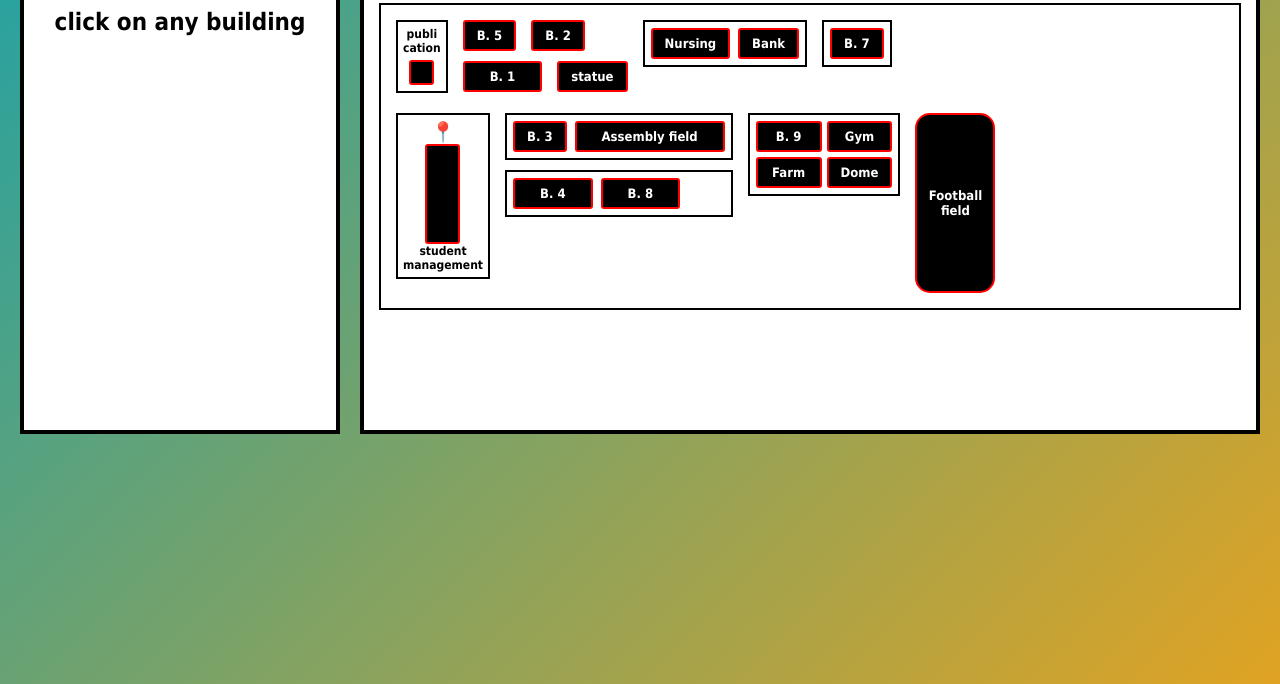
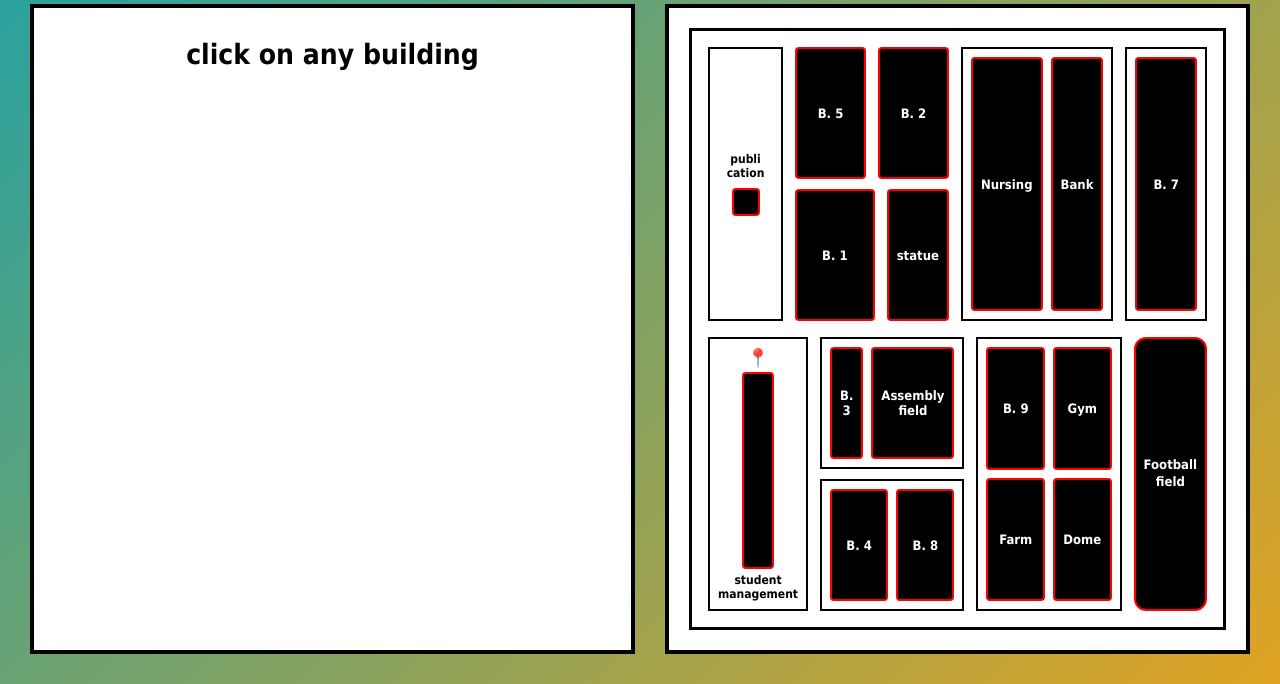
Before and after one commit to GoGopherStudent29/final-project, a plain HTML site: page index.html in a window 1280 px wide. Shown: the part 116-800 px from the top of the page. Drawn offline with Linux system fonts and the light colour scheme.

Commit message:
uuu
uuuu

```diff
--- a/index.html
+++ b/index.html
@@ -2,7 +2,7 @@
 <html lang="th">
 <head>
   <meta charset="UTF-8">
-  <title>CRU Map - แผนที่โรงเรียนชลราษฎรอำรุง</title>
+  <title>CRU MAP - แผนที่โรงเรียนชลราษฎรอำรุง</title>
   <style>
     * {
       box-sizing: border-box;
@@ -11,43 +11,55 @@
 
     body {
       margin: 0;
-      padding: 20px;
-      /* Gradient*/
+      padding: 30px;
+      /* Gradient */
       background: linear-gradient(135deg, #1fa2a6 0%, #e0a323 100%);
       min-height: 100vh;
+      display: flex;
+      flex-direction: column;
+      align-items: center; /* Center layout horizontally */
     }
 
-    /* main title*/
+    /* main title */
     .main-title {
-      font-size: 56px;
+      font-size: 60px;
       font-weight: bold;
-      margin: 0 0 15px 10px;
+      margin: 0 0 20px 0;
       color: #000;
+      width: 100%;
+      max-width: 1400px;
+      text-align: left;
     }
 
-    /* container for all box */
+    /* container for all box - expanded equal layout */
     .app-container {
       display: flex;
-      gap: 20px;
+      gap: 30px;
+      justify-content: center;
+      align-items: stretch;
+      width: 100%;
+      max-width: 1400px;
+      height: 650px; /* Fixed height so both panels scale straight */
     }
 
     /* ------------------------------------------
        left map description
        ------------------------------------------ */
     .left-panel {
-      width: 320px;
+      flex: 1; /* Equal width with right panel */
       background-color: #ffffff;
       border: 4px solid #000000;
-      padding: 20px;
+      padding: 30px;
       text-align: center;
-      min-height: 450px;
       display: flex;
       flex-direction: column;
       align-items: center;
+      justify-content: flex-start;
+      height: 100%;
     }
 
     .building-title {
-      font-size: 24px;
+      font-size: 28px;
       font-weight: bold;
       color: #000;
       margin-bottom: 20px;
@@ -56,9 +68,10 @@
 
     .building-img {
       width: 100%;
-      max-height: 260px;
+      height: 100%;
+      max-height: 480px;
       object-fit: cover;
-      border: 2px solid #000;
+      border: 3px solid #000;
       display: none; /* hide the img */
       border-radius: 4px;
     }
@@ -67,116 +80,142 @@
        right map
        ------------------------------------------ */
     .right-panel {
-      flex: 1;
+      flex: 1; /* Equal width with left panel */
       background-color: #ffffff;
       border: 4px solid #000000;
-      padding: 15px;
-      overflow-x: auto;
+      padding: 20px;
+      display: flex;
+      height: 100%;
     }
 
     /* line around map */
     .map-frame {
-      border: 2px solid #000;
-      padding: 15px;
+      border: 3px solid #000;
+      padding: 16px;
       display: flex;
       flex-direction: column;
-      gap: 20px;
-      min-width: 650px; /*protect from border not aling  */
+      gap: 16px;
+      width: 100%;
+      height: 100%;
+      justify-content: space-between;
     }
 
     .map-row {
       display: flex;
-      gap: 15px;
-      align-items: flex-start;
+      gap: 12px;
+      align-items: stretch;
+      justify-content: space-between;
+      flex: 1;
     }
 
     .map-col {
       display: flex;
       flex-direction: column;
       gap: 10px;
+      justify-content: space-between;
+      flex: 1;
     }
 
-    /* border arounf building butt */
+    /* border around building buttons */
     .group-box {
       border: 2px solid #000;
-      padding: 6px;
+      padding: 8px;
       display: flex;
       gap: 8px;
+      align-items: stretch;
+      justify-content: center;
+      flex: 1;
     }
 
-    /* normal butt */
+    /* normal buttons */
     .btn-building {
       background-color: #000000;
       color: #ffffff;
       border: 2px solid #ff0000;
-      padding: 6px 12px;
+      padding: 8px;
       font-weight: bold;
       font-size: 13px;
       cursor: pointer;
-      border-radius: 3px;
+      border-radius: 4px;
       text-align: center;
       transition: all 0.2s ease;
+      display: flex;
+      align-items: center;
+      justify-content: center;
+      flex: 1;
+      width: 100%;
+      height: 100%;
     }
 
     .btn-building:hover {
       opacity: 0.8;
     }
 
-    /* green */
+    /* green active */
     .btn-building.active {
       background-color: #1b5e20 !important;
       border-color: #00ff00 !important;
       color: #ffffff !important;
-      box-shadow: 0 0 6px #00ff00;
-    }
-
-    /* chang lenght of butt base on the container */
-    .btn-long {
-      padding-left: 25px;
-      padding-right: 25px;
+      box-shadow: 0 0 8px #00ff00;
     }
 
     .box-pracha {
       border: 2px solid #000;
-      padding: 5px;
+      padding: 8px;
       text-align: center;
       font-size: 12px;
       font-weight: bold;
+      display: flex;
+      flex-direction: column;
+      justify-content: center;
+      align-items: center;
+      min-width: 75px;
     }
 
     .btn-mini {
-      width: 25px;
-      height: 25px;
-      padding: 0;
-      margin: 5px auto 0 auto;
+      width: 28px;
+      height: 28px;
+      flex: none;
+      margin: 8px auto 0 auto;
     }
 
     .box-pokkrong {
       border: 2px solid #000;
-      padding: 5px;
+      padding: 8px;
       text-align: center;
       font-size: 12px;
       font-weight: bold;
+      display: flex;
+      flex-direction: column;
+      justify-content: space-between;
+      align-items: center;
+      min-width: 90px;
+    }
+
+    .box-pokkrong .btn-building {
+      flex: 1;
+      width: 32px;
+      margin: 4px 0;
     }
 
     .pin-icon {
       color: red;
-      font-size: 20px;
+      font-size: 18px;
     }
 
     .grid-2x2 {
       display: grid;
       grid-template-columns: 1fr 1fr;
-      gap: 5px;
+      grid-template-rows: 1fr 1fr;
+      gap: 8px;
+      flex: 2;
     }
 
     .btn-football {
-      height: 180px;
-      width: 80px;
-      border-radius: 15px;
-      display: flex;
-      align-items: center;
-      justify-content: center;
+      flex: 0.8;
+      border-radius: 12px;
+      font-size: 13px;
+      line-height: 1.3;
     }
   </style>
 </head>
@@ -208,25 +247,25 @@
           </div>
 
           <!-- B.5, B.2, B.1, statue -->
-          <div class="map-col">
+          <div class="map-col" style="flex: 1.5;">
             <div class="map-row">
               <button class="btn-building" onclick="selectBuilding('b5', this)">B. 5</button>
               <button class="btn-building" onclick="selectBuilding('b2', this)">B. 2</button>
             </div>
             <div class="map-row">
-              <button class="btn-building btn-long" onclick="selectBuilding('b1', this)">B. 1</button>
+              <button class="btn-building" style="flex: 1.5;" onclick="selectBuilding('b1', this)">B. 1</button>
               <button class="btn-building" onclick="selectBuilding('statue', this)">statue</button>
             </div>
           </div>
 
           <!-- corner Nursing & Bank -->
-          <div class="group-box">
+          <div class="group-box" style="flex: 1.2;">
             <button class="btn-building" onclick="selectBuilding('nursing', this)">Nursing</button>
             <button class="btn-building" onclick="selectBuilding('bank', this)">Bank</button>
           </div>
 
           <!-- B. 7 -->
-          <div class="group-box">
+          <div class="group-box" style="flex: 0.6;">
             <button class="btn-building" onclick="selectBuilding('b7', this)">B. 7</button>
           </div>
 
@@ -238,19 +277,19 @@
           <!-- student management -->
           <div class="box-pokkrong">
             <div class="pin-icon">📍</div>
-            <button class="btn-building" style="height: 100px; width: 35px;" onclick="selectBuilding('pokkrong', this)"></button>
+            <button class="btn-building" onclick="selectBuilding('pokkrong', this)"></button>
             <div>student<br>management</div>
           </div>
 
           <!-- middle: B.3, Assembly field / B.4, B.8 -->
-          <div class="map-col">
+          <div class="map-col" style="flex: 2;">
             <div class="group-box">
-              <button class="btn-building" onclick="selectBuilding('b3', this)">B. 3</button>
-              <button class="btn-building btn-long" onclick="selectBuilding('assembly', this)">Assembly field</button>
+              <button class="btn-building" style="flex: 0.7;" onclick="selectBuilding('b3', this)">B. 3</button>
+              <button class="btn-building" style="flex: 1.5;" onclick="selectBuilding('assembly', this)">Assembly field</button>
             </div>
             <div class="group-box">
-              <button class="btn-building btn-long" onclick="selectBuilding('b4', this)">B. 4</button>
-              <button class="btn-building btn-long" onclick="selectBuilding('b8', this)">B. 8</button>
+              <button class="btn-building" onclick="selectBuilding('b4', this)">B. 4</button>
+              <button class="btn-building" onclick="selectBuilding('b8', this)">B. 8</button>
             </div>
           </div>
 
@@ -324,7 +363,7 @@
       },
       'nursing': {
         name: 'Nursing [ห้องพยาบาล]',
-        image: 'https://via.placeholder.com/400x300?text=Nursing+Room'
+        image: 'b-nurse.jpg'
       },
       'bank': {
         name: 'Bank [ธนาคารโรงเรียน]',
```
Also changed, not shown: b-farm.jpg, b-nurse.jpg (added).
